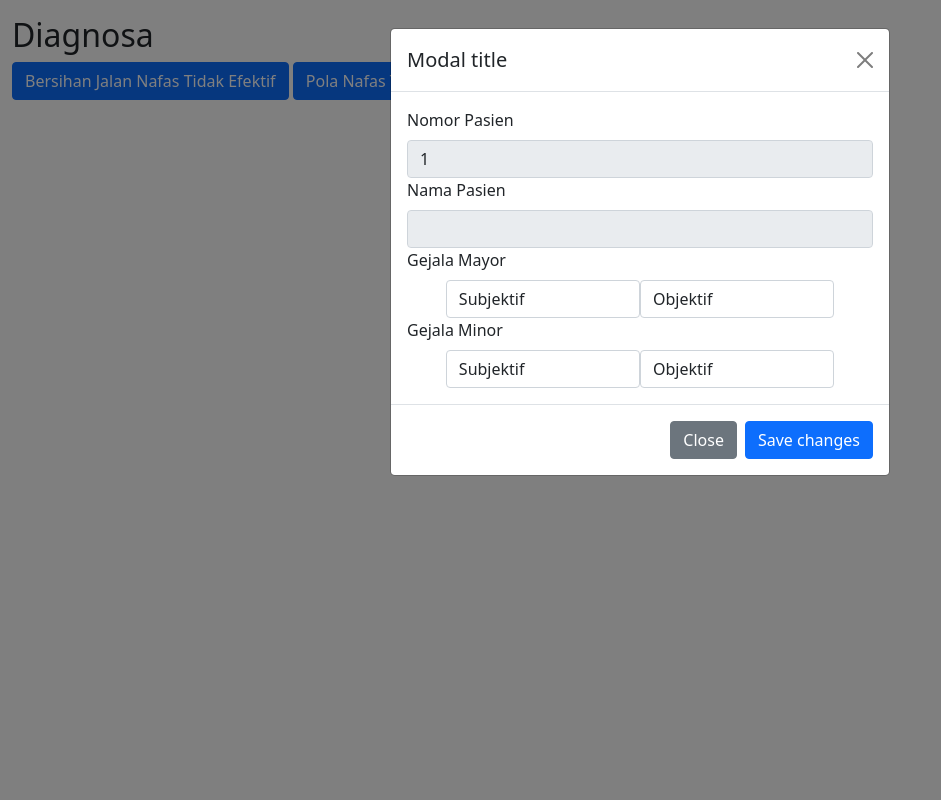
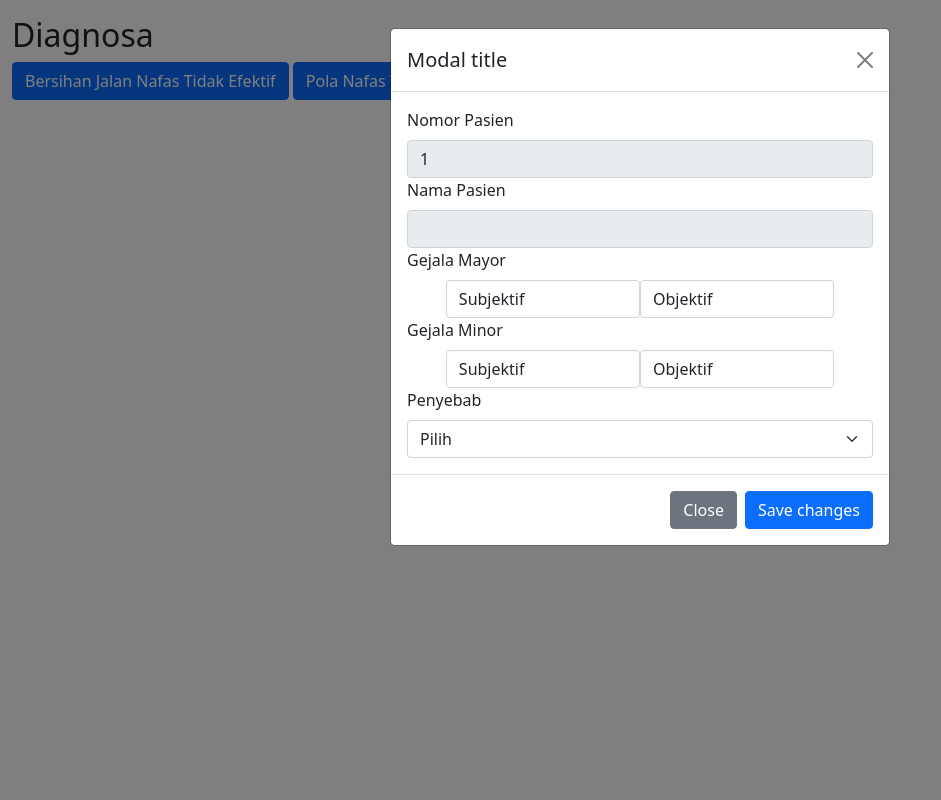
Before and after one commit to SamArif085/diagnosa, a PHP site: page /support/diagnosa.php?no_dmk_pasien=1 in a window 1280 px wide, after a click on "Bersihan Jalan Nafas Tidak Efektif". Shown: the whole page, without its empty margins (0-941 px from the left). Run offline with PHP 8.4, Linux system fonts and the light colour scheme; data that the repository does not hold is empty.

Commit message:
Update diagnosa.php

```diff
--- a/support/diagnosa.php
+++ b/support/diagnosa.php
@@ -40,6 +40,12 @@ $gejala_tbomy3 = mysqli_query($koneksi, "SELECT * FROM tb_gejala JOIN tb_jenis_g
 $gejala_tbsmn3 = mysqli_query($koneksi, "SELECT * FROM tb_gejala JOIN tb_jenis_gejala ON tb_gejala.kd_jen_gejala = tb_jenis_gejala.kd_jen_gejala JOIN tb_diagnosa ON tb_gejala.kd_diagnosa = tb_diagnosa.kd_diagnosa WHERE tb_gejala.kd_jen_gejala = 'SMN-003' AND tb_diagnosa.kd_diagnosa = 'D-003'");
 $gejala_tbomn3 = mysqli_query($koneksi, "SELECT * FROM tb_gejala JOIN tb_jenis_gejala ON tb_gejala.kd_jen_gejala = tb_jenis_gejala.kd_jen_gejala JOIN tb_diagnosa ON tb_gejala.kd_diagnosa = tb_diagnosa.kd_diagnosa WHERE tb_gejala.kd_jen_gejala = 'OMN-004' AND tb_diagnosa.kd_diagnosa = 'D-003'");
 
+//Penyebab
+$penyebab1 = mysqli_query($koneksi, "SELECT * FROM tb_penyebab WHERE kd_diagnosa = 'D-001' ");
+$penyebab2 = mysqli_query($koneksi, "SELECT * FROM tb_penyebab WHERE kd_diagnosa = 'D-002' ");
+$penyebab3 = mysqli_query($koneksi, "SELECT * FROM tb_penyebab WHERE kd_diagnosa = 'D-003' ");
+
+
 if (isset($_POST['simpan'])) {
     $gel = $_POST['gejala'];
     $id_pasien = $_POST['id_pasien'];
@@ -76,7 +82,8 @@ if (isset($_POST['simpan'])) {
     <meta http-equiv="X-UA-Compatible" content="IE=edge">
     <meta name="viewport" content="width=device-width, initial-scale=1.0">
     <title>Document</title>
-    <link href="https://cdn.jsdelivr.net/npm/bootstrap@5.0.2/dist/css/bootstrap.min.css" rel="stylesheet" integrity="sha384-EVSTQN3/azprG1Anm3QDgpJLIm9Nao0Yz1ztcQTwFspd3yD65VohhpuuCOmLASjC" crossorigin="anonymous">
+    <link href="https://cdn.jsdelivr.net/npm/bootstrap@5.0.2/dist/css/bootstrap.min.css" rel="stylesheet"
+        integrity="sha384-EVSTQN3/azprG1Anm3QDgpJLIm9Nao0Yz1ztcQTwFspd3yD65VohhpuuCOmLASjC" crossorigin="anonymous">
     <link rel="stylesheet" href="https://cdn.jsdelivr.net/npm/bootstrap-icons@1.8.3/font/bootstrap-icons.css">
 </head>
 
@@ -84,10 +91,12 @@ if (isset($_POST['simpan'])) {
 
     <div class="mt-3 container-fluid">
         <h2>Diagnosa</h2>
-        <button type="button" class="btn btn-primary" data-bs-toggle="modal" data-bs-target='#diagnosa1<?php echo $nopasien ?> '>Bersihan
+        <button type="button" class="btn btn-primary" data-bs-toggle="modal"
+            data-bs-target='#diagnosa1<?php echo $nopasien ?> '>Bersihan
             Jalan Nafas Tidak Efektif</button>
         <!-- Modal -->
-        <div class="modal fade" id='diagnosa1<?php echo $nopasien ?>' tabindex="-1" aria-labelledby="exampleModalLabel" aria-hidden="true">
+        <div class="modal fade" id='diagnosa1<?php echo $nopasien ?>' tabindex="-1" aria-labelledby="exampleModalLabel"
+            aria-hidden="true">
             <div class="modal-dialog">
                 <div class="modal-content">
                     <div class="modal-header">
@@ -106,7 +115,8 @@ if (isset($_POST['simpan'])) {
                             <div class="form-group col-5">
                                 <label for="exampleInputEmail1" class="form-control">Subjektif</label>
                                 <?php foreach ($gejala_tbsmy1 as $g) : ?>
-                                    <input type="checkbox" name="gejala[]" value="<?= $g["kd_gejala"]; ?>" /> <?= $g["ket_gejala"]; ?><br />
+                                <input type="checkbox" name="gejala[]" value="<?= $g["kd_gejala"]; ?>" />
+                                <?= $g["ket_gejala"]; ?><br />
                                 <?php endforeach; ?>
                             </div>
                             <div class="form-group col-5">
@@ -123,7 +133,8 @@ if (isset($_POST['simpan'])) {
                             <div class="form-group col-5">
                                 <label for="exampleInputEmail1" class="form-control">Subjektif</label>
                                 <?php foreach ($gejala_tbsmn1 as $g) : ?>
-                                    <input type="checkbox" name="gejala[]" value="<?= $g["kd_gejala"]; ?>" /> <?= $g["ket_gejala"]; ?><br />
+                                <input type="checkbox" name="gejala[]" value="<?= $g["kd_gejala"]; ?>" />
+                                <?= $g["ket_gejala"]; ?><br />
                                 <?php endforeach; ?>
                             </div>
                             <div class="form-group col-5">
@@ -134,6 +145,15 @@ if (isset($_POST['simpan'])) {
                                 <?php endforeach; ?>
                             </div>
                         </div>
+                        <div class="justify-content-center">
+                            <label for="exampleInputEmail1" class="form-label">Penyebab</label>
+                            <select class="form-select" aria-label="Default select example">
+                                <option selected>Pilih</option>
+                                <?php foreach ($penyebab1 as $g) : ?>
+                                <option value="<?= $g["kd_penyebab"]; ?>"><?= $g["ket_penyebab"]; ?></option>
+                                <?php endforeach; ?>
+                            </select>
+                        </div>
                     </div>
                     <div class="modal-footer">
                         <button type="button" class="btn btn-secondary" data-bs-dismiss="modal">Close</button>
@@ -143,9 +163,11 @@ if (isset($_POST['simpan'])) {
             </div>
         </div>
 
-        <div type="button" class="btn btn-primary" data-bs-toggle="modal" data-bs-target="#diagnosa2<?php echo $nopasien ?>">Pola Nafas Tidak Efektif</div>
+        <div type="button" class="btn btn-primary" data-bs-toggle="modal"
+            data-bs-target="#diagnosa2<?php echo $nopasien ?>">Pola Nafas Tidak Efektif</div>
         <!-- Modal -->
-        <div class="modal fade" id='diagnosa2<?php echo $nopasien ?>' tabindex="-1" aria-labelledby="exampleModalLabel" aria-hidden="true">
+        <div class="modal fade" id='diagnosa2<?php echo $nopasien ?>' tabindex="-1" aria-labelledby="exampleModalLabel"
+            aria-hidden="true">
             <div class="modal-dialog">
                 <div class="modal-content">
                     <div class="modal-header">
@@ -164,7 +186,8 @@ if (isset($_POST['simpan'])) {
                             <div class="form-group col-5">
                                 <label for="exampleInputEmail1" class="form-control">Subjektif</label>
                                 <?php foreach ($gejala_tbsmy2 as $g) : ?>
-                                    <input type="checkbox" name="gejala[]" value="<?= $g["kd_gejala"]; ?>" /> <?= $g["ket_gejala"]; ?><br />
+                                <input type="checkbox" name="gejala[]" value="<?= $g["kd_gejala"]; ?>" />
+                                <?= $g["ket_gejala"]; ?><br />
                                 <?php endforeach; ?>
                             </div>
                             <div class="form-group col-5">
@@ -181,7 +204,8 @@ if (isset($_POST['simpan'])) {
                             <div class="form-group col-5">
                                 <label for="exampleInputEmail1" class="form-control">Subjektif</label>
                                 <?php foreach ($gejala_tbsmn2 as $g) : ?>
-                                    <input type="checkbox" name="gejala[]" value="<?= $g["kd_gejala"]; ?>" /> <?= $g["ket_gejala"]; ?><br />
+                                <input type="checkbox" name="gejala[]" value="<?= $g["kd_gejala"]; ?>" />
+                                <?= $g["ket_gejala"]; ?><br />
                                 <?php endforeach; ?>
                             </div>
                             <div class="form-group col-5">
@@ -192,6 +216,15 @@ if (isset($_POST['simpan'])) {
                                 <?php endforeach; ?>
                             </div>
                         </div>
+                        <div class="justify-content-center">
+                            <label for="exampleInputEmail1" class="form-label">Penyebab</label>
+                            <select class="form-select" aria-label="Default select example">
+                                <option selected>Pilih</option>
+                                <?php foreach ($penyebab2 as $g) : ?>
+                                <option value="<?= $g["kd_penyebab"]; ?>"><?= $g["ket_penyebab"]; ?></option>
+                                <?php endforeach; ?>
+                            </select>
+                        </div>
                     </div>
                     <div class="modal-footer">
                         <button type="button" class="btn btn-secondary" data-bs-dismiss="modal">Close</button>
@@ -201,8 +234,10 @@ if (isset($_POST['simpan'])) {
             </div>
         </div>
 
-        <div type="button" class="btn btn-primary" data-bs-toggle="modal" data-bs-target="#diagnosa3<?php echo $nopasien ?>">Diare</div>
-        <div class="modal fade" id='diagnosa3<?php echo $nopasien ?>' tabindex="-1" aria-labelledby="exampleModalLabel" aria-hidden="true">
+        <div type="button" class="btn btn-primary" data-bs-toggle="modal"
+            data-bs-target="#diagnosa3<?php echo $nopasien ?>">Diare</div>
+        <div class="modal fade" id='diagnosa3<?php echo $nopasien ?>' tabindex="-1" aria-labelledby="exampleModalLabel"
+            aria-hidden="true">
             <div class="modal-dialog">
                 <div class="modal-content">
                     <div class="modal-header">
@@ -221,7 +256,8 @@ if (isset($_POST['simpan'])) {
                             <div class="form-group col-5">
                                 <label for="exampleInputEmail1" class="form-control">Subjektif</label>
                                 <?php foreach ($gejala_tbsmy3 as $g) : ?>
-                                    <input type="checkbox" name="gejala[]" value="<?= $g["kd_gejala"]; ?>" /> <?= $g["ket_gejala"]; ?><br />
+                                <input type="checkbox" name="gejala[]" value="<?= $g["kd_gejala"]; ?>" />
+                                <?= $g["ket_gejala"]; ?><br />
                                 <?php endforeach; ?>
                             </div>
                             <div class="form-group col-5">
@@ -238,7 +274,8 @@ if (isset($_POST['simpan'])) {
                             <div class="form-group col-5">
                                 <label for="exampleInputEmail1" class="form-control">Subjektif</label>
                                 <?php foreach ($gejala_tbsmn3 as $g) : ?>
-                                    <input type="checkbox" name="gejala[]" value="<?= $g["kd_gejala"]; ?>" /> <?= $g["ket_gejala"]; ?><br />
+                                <input type="checkbox" name="gejala[]" value="<?= $g["kd_gejala"]; ?>" />
+                                <?= $g["ket_gejala"]; ?><br />
                                 <?php endforeach; ?>
                             </div>
                             <div class="form-group col-5">
@@ -248,6 +285,15 @@ if (isset($_POST['simpan'])) {
                                 <?= $g["ket_gejala"]; ?><br />
                                 <?php endforeach; ?>
                             </div>
+                        </div>
+                        <div class="justify-content-center">
+                            <label for="exampleInputEmail1" class="form-label">Penyebab</label>
+                            <select class="form-select" aria-label="Default select example">
+                                <option selected>Pilih</option>
+                                <?php foreach ($penyebab3 as $g) : ?>
+                                <option value="<?= $g["kd_penyebab"]; ?>"><?= $g["ket_penyebab"]; ?></option>
+                                <?php endforeach; ?>
+                            </select>
                         </div>
                     </div>
                     <div class="modal-footer">
@@ -262,5 +308,6 @@ if (isset($_POST['simpan'])) {
 
 </html>
 
-<script src=" https://cdn.jsdelivr.net/npm/bootstrap@5.0.2/dist/js/bootstrap.bundle.min.js" integrity="sha384-MrcW6ZMFYlzcLA8Nl+NtUVF0sA7MsXsP1UyJoMp4YLEuNSfAP+JcXn/tWtIaxVXM" crossorigin="anonymous">
+<script src=" https://cdn.jsdelivr.net/npm/bootstrap@5.0.2/dist/js/bootstrap.bundle.min.js"
+    integrity="sha384-MrcW6ZMFYlzcLA8Nl+NtUVF0sA7MsXsP1UyJoMp4YLEuNSfAP+JcXn/tWtIaxVXM" crossorigin="anonymous">
 </script>
```
Lines whose indentation alone changed are shown as unchanged.
